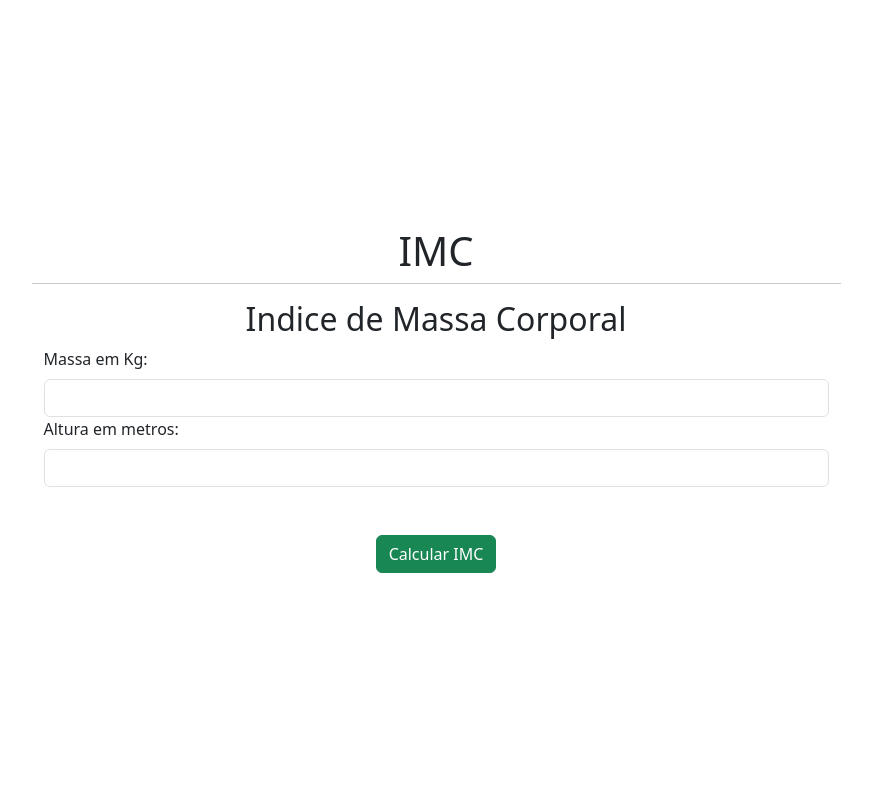
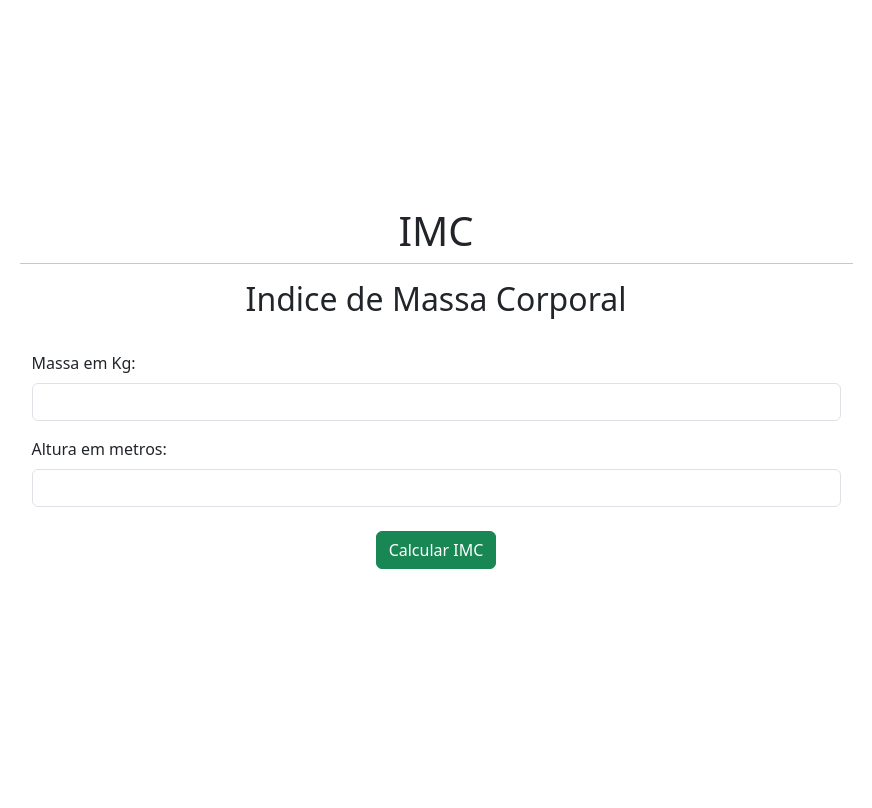
Before and after one commit to fernandodev1989/imc_fernando_barbosa_qua544005, a Flask app: page / in a window 1280 px wide. Shown: the whole page, without its empty margins (204-1076 px from the left). After the commit the page ends 569 px from the top, so only its background shows below. Run offline with Flask 3, Linux system fonts and the light colour scheme.

Commit message:
Versão do deploy, dia 19/11/2026

```diff
--- a/templates/index.html
+++ b/templates/index.html
@@ -1,15 +1,18 @@
 <!doctype html>
 <html lang="pt-br">
+
 <head>
   <meta charset="utf-8">
   <meta name="viewport" content="width=device-width, initial-scale=1">
   <title>IMC | Indice de Massa Corporal</title>
   <link href="https://cdn.jsdelivr.net/npm/bootstrap@5.3.9/dist/css/bootstrap.min.css" rel="stylesheet" integrity="sha384-yEPZ7jP9S0QKiUQ0m3jjsO4ProIW7wvR9gXkI7JOGa2XVsw53Yke2bsdkBbjmmiX" crossorigin="anonymous">
 </head>
+
 <body>
   <div class="container">
     <main class="d-flex justify-content-center align-items-center vh-100">
       <div class="row">
+
         <div class="col-12 d-flex justify-content-center">
           <h1>IMC</h1>
         </div>
@@ -17,38 +20,36 @@
         <div class="col-12 d-flex justify-content-center">
           <h2>Indice de Massa Corporal</h2>
         </div>
+
         <form action="" method="POST">
-                <div class="col-12 mt5">
+          <div class="col-12 mt-4">
             <label for="massa" class="form-label">Massa em Kg:</label>
-                  <input type="number" name="massa" class="form-control" step="0.01" min="0" required>
+            <input type="number" name="massa" id="massa" class="form-control" step="0.01" min="0" required>
           </div>
 
-                <div class="col-12 mt3">
-                  <label for="peso" class="form-label">Altura em metros:</label>
-                  <input type="number" name="altura" class="form-control" step="0.01" min="0" required>
+          <div class="col-12 mt-3">
+            <label for="altura" class="form-label">Altura em metros:</label>
+            <input type="number" name="altura" id="altura" class="form-control" step="0.01" min="0" required>
           </div>
 
-                <div class="d-flex justify-content-center mt-5">
+          <div class="col-12 d-flex justify-content-center mt-4">
             <button type="submit" class="btn btn-success">Calcular IMC</button>
           </div>
+        </form>
 
-                  </div>
-                </form>
-                <div class="d-flex justify-content-center mt=5">
-                    {% if result  %}
+        <!-- Resultado movido para dentro da .row e ocupando 12 colunas -->
+        <div class="col-12 text-center mt-4">
+          {% if result %}
             <hr>
             <h3>{{ result }}</h3>
-                    {% else %}
-                      <span></span>
           {% endif %}
         </div>
-            </div>
+
+      </div> <!-- Fechamento correto da .row -->
     </main>
   </div>
 
-
-
-    <h1></h1>
   <script src="https://cdn.jsdelivr.net/npm/bootstrap@5.3.9/dist/js/bootstrap.bundle.min.js" integrity="sha384-WyOxWvTyr1QaMPfiPJSv76iReVthorl5uWlFtZPyK0IEB0hGzo9y5Bp9mYanr8Bu" crossorigin="anonymous"></script>
 </body>
+
 </html>
```
Lines whose indentation alone changed are shown as unchanged.
